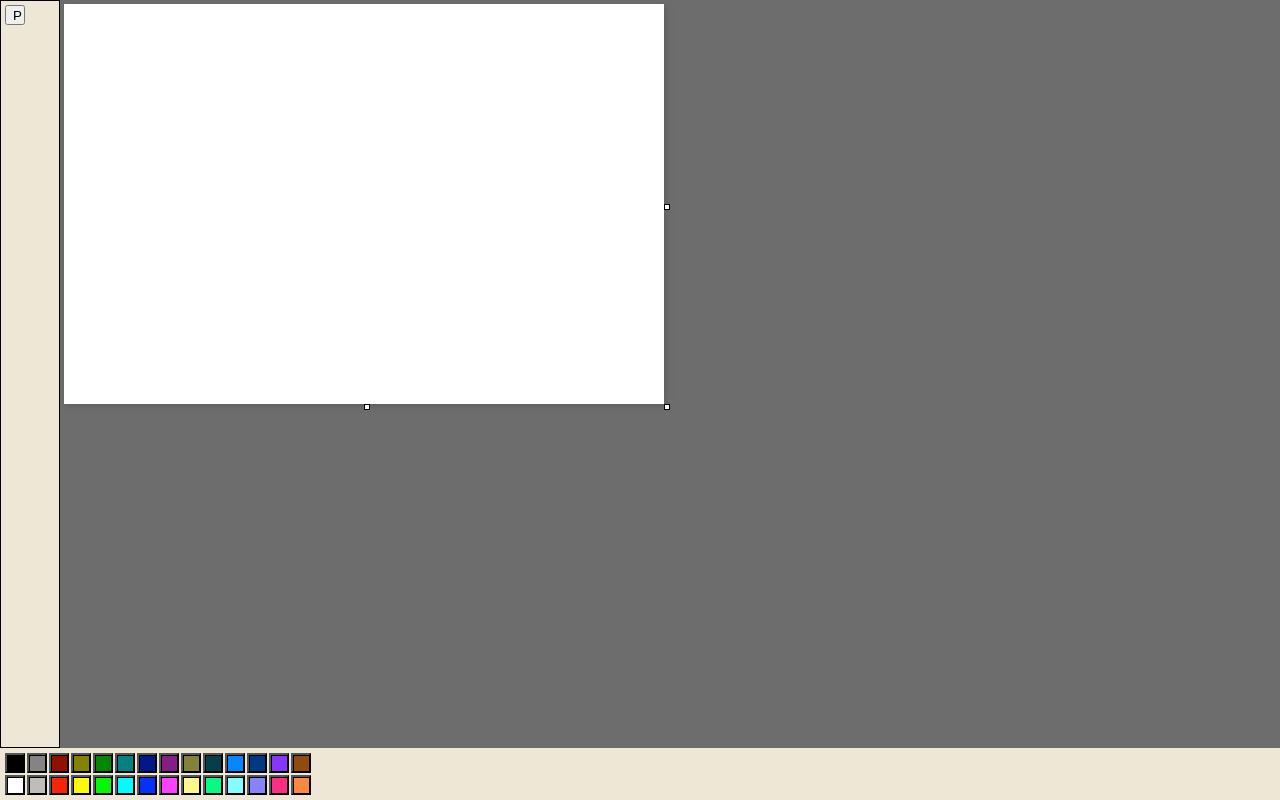
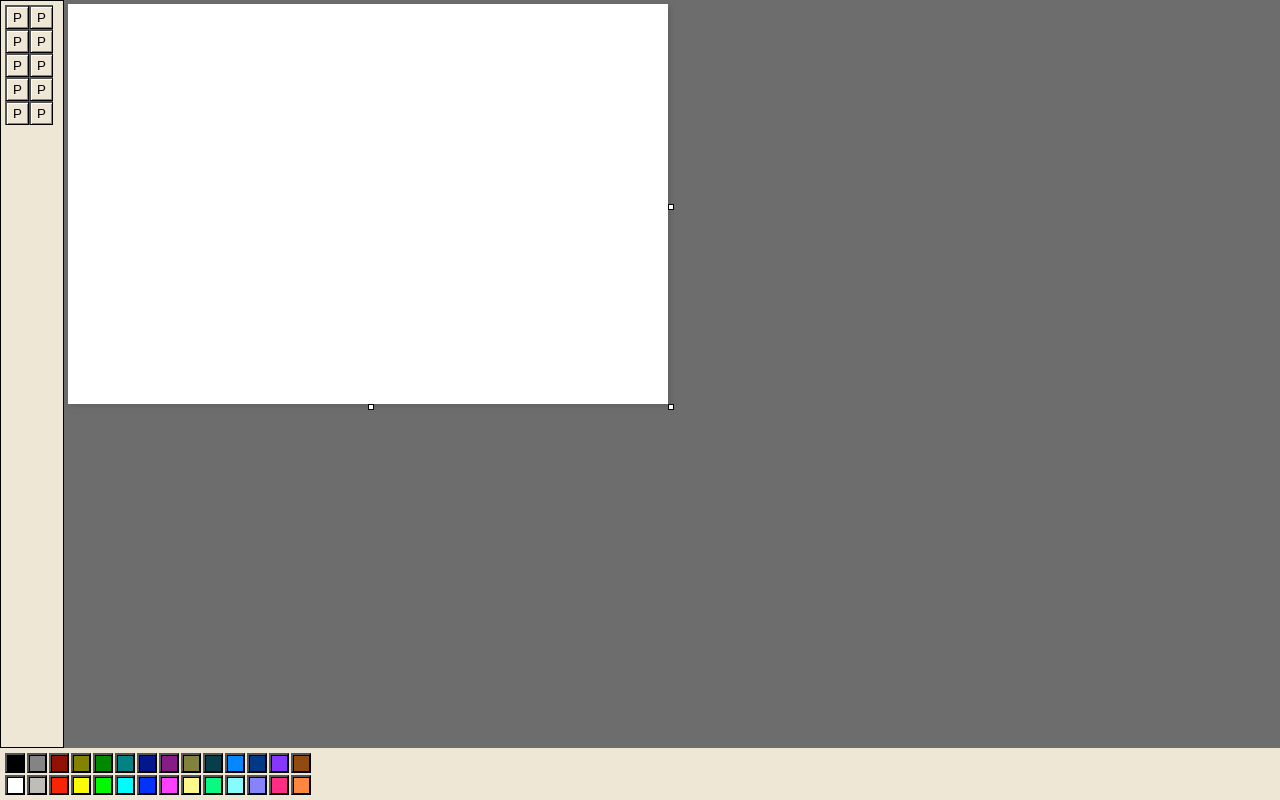
Before and after one commit to krvajal/mspaint, a React (Create React App) app: page / in a window 1280 px wide. Built offline with nearby package versions, Linux system fonts and the light colour scheme.

Commit message:
feat: improve tool icon

```diff
--- a/src/components/Toolbox.js
+++ b/src/components/Toolbox.js
@@ -1,11 +1,57 @@
 import React from "react";
 
+// some docs
+// http://www.cs.uvm.edu/~rerickso/education/OLDpaint/
 const tools = [
+  {
+    id: "ff_select",
+    icon: "ff_select",
+    tooltip: "Free Form Select"
+  },
+  {
+    id: "select",
+    icon: "select",
+    tooltip: "Free Form Select"
+  },
+  {
+    id: "eraser",
+    icon: "eraser",
+    tooltip: "Eraser/Color Eraser"
+  },
+  {
+    id: "fill",
+    icon: "fill",
+    tooltip: "Fill with color"
+  },
   {
     id: "pencil",
     icon: "pencil",
-    active: true,
     tooltip: "Pencil"
+  },
+  {
+    id: "brush",
+    icon: "brush",
+    tooltip: "Brush"
+  },
+  {
+    id: "airbrush",
+    icon: "airbrush",
+    tooltip: "Airbrush"
+  },
+  {
+    id: "text",
+    icon: "text",
+    tooltip: "Text"
+  },
+  {
+    id: "line",
+    icon: "line",
+    tooltip: "Line"
+  },
+  {
+    id: "curve",
+    icon: "curve",
+    tooltip: "Curve"
   }
 ];
 
@@ -25,16 +71,20 @@ const Tool = ({ icon, active, tooltip }) => {
 
 const styles = {
   toolbox: {
-    display: "flex",
-    flexWrap: "wrap",
-    width: 50,
+    width: 54,
     border: "1px solid black",
     backgroundColor: "#EFE7D6",
-    padding: 4,
+    padding: 4
   },
   tool: {
-    width: 20,
-    height: 20,
+    width: 24,
+    height: 24,
+    margin: 0,
+    backgroundColor: "#EFE7D6",
+    boxShadow: "inset 1px 1px white, inset -1px -1px #848284",
+    outline: "none",
+    borderRight: "1px solid black",
+    borderBottom: "1px solid black"
   }
 };
 
```
